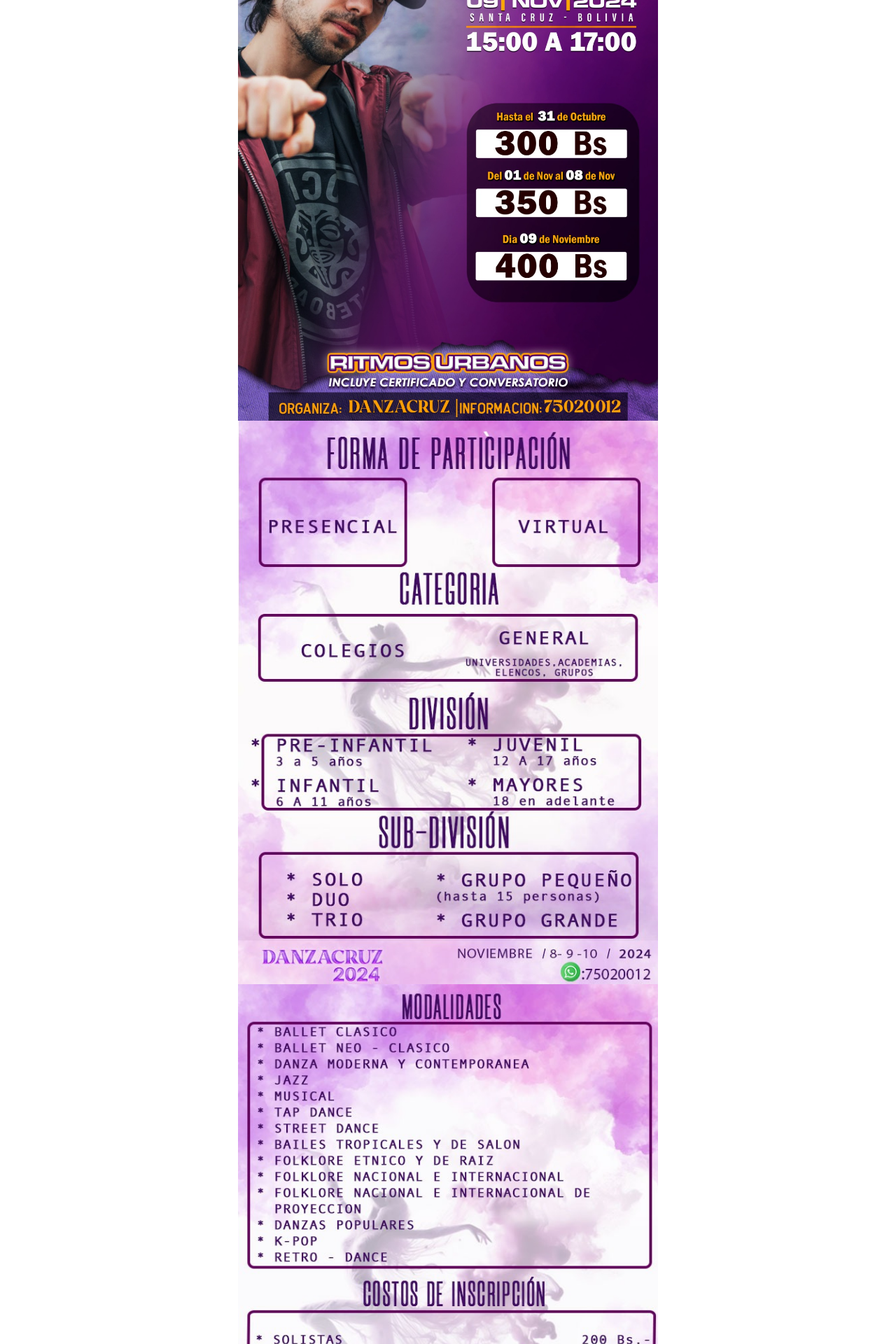
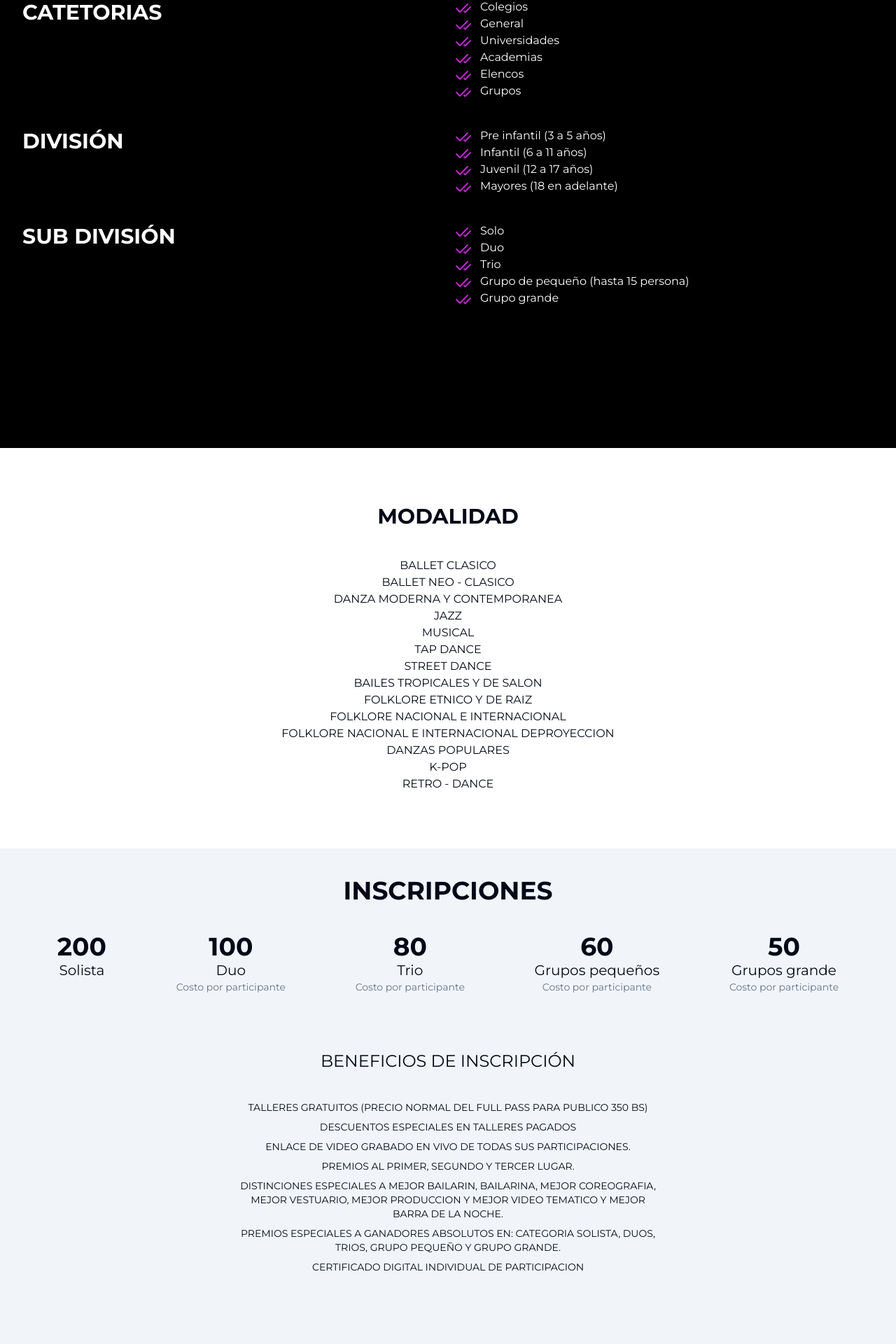
Before and after one commit to jlarteagap/danzacruz, a Next.js app: page / in a window 1280 px wide. Shown: the part 2480-4400 px from the top of the page at 70% size. Built offline with nearby package versions, Linux system fonts and the light colour scheme.

Commit message:
[FEAT] Modalidad, Inscripcion, categorias

```diff
--- /dev/null
+++ b/app/(web)/components/Info/Info.data.ts
@@ -0,0 +1,25 @@
+export const modalidad = ['Presencial', 'Virtual']
+
+export const categories = [
+  'Colegios',
+  'General',
+  'Universidades',
+  'Academias',
+  'Elencos',
+  'Grupos'
+]
+
+export const division = [
+  'Pre infantil (3 a 5 años)',
+  'Infantil (6 a 11 años)',
+  'Juvenil (12 a 17 años)',
+  'Mayores (18 en adelante)'
+]
+
+export const subDivision = [
+  'Solo',
+  'Duo',
+  'Trio',
+  'Grupo de pequeño (hasta 15 persona)',
+  'Grupo grande'
+]
--- /dev/null
+++ b/app/(web)/components/Info/Info.tsx
@@ -0,0 +1,14 @@
+import { categories, division, modalidad, subDivision } from './Info.data'
+import InfoSection from './InfoSection'
+export default function InfoData() {
+  return (
+    <section className="py-40 bg-black text-white">
+      <div className="container">
+        <InfoSection list={modalidad} title="Forma de participación" />
+        <InfoSection list={categories} title="Catetorias" />
+        <InfoSection list={division} title="División" />
+        <InfoSection list={subDivision} title="Sub División" />
+      </div>
+    </section>
+  )
+}
--- /dev/null
+++ b/app/(web)/components/Info/InfoSection.tsx
@@ -0,0 +1,31 @@
+import { CheckCheckIcon } from 'lucide-react'
+
+export default function InfoSection({
+  list,
+  title
+}: {
+  list: string[]
+  title: string
+}) {
+  return (
+    <div className="flex gap-5 mb-10">
+      <div className="w-1/2">
+        <h3 className="text-3xl font-bold uppercase">{title}</h3>
+      </div>
+      <div className="w-1/2">
+        <ul>
+          {list.map((item, index) => {
+            return (
+              <li key={index} className="flex items-start lg:col-span-1">
+                <div className="flex-shrink-0">
+                  <CheckCheckIcon className="text-fuchsia-600" />
+                </div>
+                <p className="ml-3 leading-5">{item}</p>
+              </li>
+            )
+          })}
+        </ul>
+      </div>
+    </div>
+  )
+}
--- /dev/null
+++ b/app/(web)/components/Modalidad/Modalidad.data.ts
@@ -0,0 +1,16 @@
+export const modalidades = [
+  'BALLET CLASICO',
+  'BALLET NEO - CLASICO',
+  'DANZA MODERNA Y CONTEMPORANEA',
+  'JAZZ',
+  'MUSICAL',
+  'TAP DANCE',
+  'STREET DANCE',
+  'BAILES TROPICALES Y DE SALON',
+  'FOLKLORE ETNICO Y DE RAIZ',
+  'FOLKLORE NACIONAL E INTERNACIONAL',
+  'FOLKLORE NACIONAL E INTERNACIONAL DEPROYECCION',
+  'DANZAS POPULARES',
+  'K-POP',
+  'RETRO - DANCE'
+]
--- /dev/null
+++ b/app/(web)/components/Modalidad/Modalidad.tsx
@@ -0,0 +1,22 @@
+import { modalidades } from './Modalidad.data'
+
+export default function Modalidad() {
+  return (
+    <section className="my-20">
+      <div className="container">
+        <div className="flex justify-center">
+          <h2 className="text-3xl font-semibold uppercase">Modalidad</h2>
+        </div>
+        <div className="flex flex-col items-center my-10">
+          {modalidades.map(modalidad => {
+            return (
+              <>
+                <div className="uppercase">{modalidad}</div>
+              </>
+            )
+          })}
+        </div>
+      </div>
+    </section>
+  )
+}
--- /dev/null
+++ b/app/(web)/components/Registration/Registration.data.ts
@@ -0,0 +1,25 @@
+export const registrationData = [
+  { price: '200', name: 'Solista', desc: '' },
+  { price: '100', name: 'Duo', desc: 'Costo por participante' },
+  { price: '80', name: 'Trio', desc: 'Costo por participante' },
+  {
+    price: '60',
+    name: 'Grupos pequeños',
+    desc: 'Costo por participante'
+  },
+  {
+    price: '50',
+    name: 'Grupos grande',
+    desc: 'Costo por participante'
+  }
+]
+
+export const benefitsData = [
+  'TALLERES GRATUITOS (PRECIO NORMAL DEL FULL PASS PARA PUBLICO 350 BS)',
+  'DESCUENTOS ESPECIALES EN TALLERES PAGADOS',
+  'ENLACE DE VIDEO GRABADO EN VIVO DE TODAS SUS PARTICIPACIONES.',
+  'PREMIOS AL PRIMER, SEGUNDO Y TERCER LUGAR.',
+  'DISTINCIONES ESPECIALES A MEJOR BAILARIN, BAILARINA, MEJOR COREOGRAFIA, MEJOR VESTUARIO, MEJOR PRODUCCION Y MEJOR VIDEO TEMATICO Y MEJOR BARRA DE LA NOCHE.',
+  'PREMIOS ESPECIALES A GANADORES ABSOLUTOS EN: CATEGORIA SOLISTA, DUOS, TRIOS, GRUPO PEQUEÑO Y GRUPO GRANDE.',
+  'CERTIFICADO DIGITAL INDIVIDUAL DE PARTICIPACION'
+]
--- /dev/null
+++ b/app/(web)/components/Registration/Registration.tsx
@@ -0,0 +1,43 @@
+import { benefitsData, registrationData } from './Registration.data'
+
+export default function Registration() {
+  return (
+    <section className="bg-slate-100">
+      <div className="container my-10 py-10">
+        <div className="flex justify-center mb-10">
+          <h2 className="text-4xl uppercase font-semibold">Inscripciones</h2>
+        </div>
+        <div className="flex justify-around ">
+          {registrationData.map(price => {
+            return (
+              <div className="flex flex-col items-center" key={price.price}>
+                <div className="text-4xl font-bold hover:text-fuchsia-600 hover:transition-all">
+                  {price.price}
+                </div>
+                <div className="text-xl">{price.name}</div>
+                <div className="text-sm text-slate-500">{price.desc}</div>
+              </div>
+            )
+          })}
+        </div>
+        <div className="flex flex-col my-10 py-10">
+          <div className="flex justify-center mb-10">
+            <h3 className="text-2xl uppercase">Beneficios de Inscripción</h3>
+          </div>
+          <div className="flex flex-col items-center w-1/2 m-auto gap-2">
+            {benefitsData.map(benefit => {
+              return (
+                <div
+                  className="flex justify-center items-center text-sm text-center"
+                  key={benefit}
+                >
+                  <p>{benefit}</p>
+                </div>
+              )
+            })}
+          </div>
+        </div>
+      </div>
+    </section>
+  )
+}
--- a/app/(web)/page.tsx
+++ b/app/(web)/page.tsx
@@ -4,33 +4,20 @@ import Cta from '@/components/CTA/cta'
 import Image from 'next/image'
 import Hero from './components/Hero'
 import WorkshopSection from './components/Workshop/Workshop'
+import InfoData from './components/Info/Info'
+import Modalidad from './components/Modalidad/Modalidad'
+import Registration from './components/Registration/Registration'
 
-// import { ArrowUpRight, FileDown } from 'lucide-react'
 export default function Page() {
   return (
     <>
       <Hero />
       <Cta />
       <WorkshopSection />
+      <InfoData />
+      <Modalidad />
+      <Registration />
       <div className="container flex justify-center items-center flex-col">
-        <Image
-          src="/img/workshop.jpeg"
-          alt="Workshop"
-          width="600"
-          height="600"
-        />
-        <Image
-          src="/img/dc-2.jpeg"
-          alt="Danzacruz 2024"
-          width="600"
-          height="600"
-        />
-        <Image
-          src="/img/dc-3.jpeg"
-          alt="Danzacruz 2024"
-          width="600"
-          height="600"
-        />
         <Image
           src="/img/dc-4.jpeg"
           alt="Danzacruz 2024"
```
